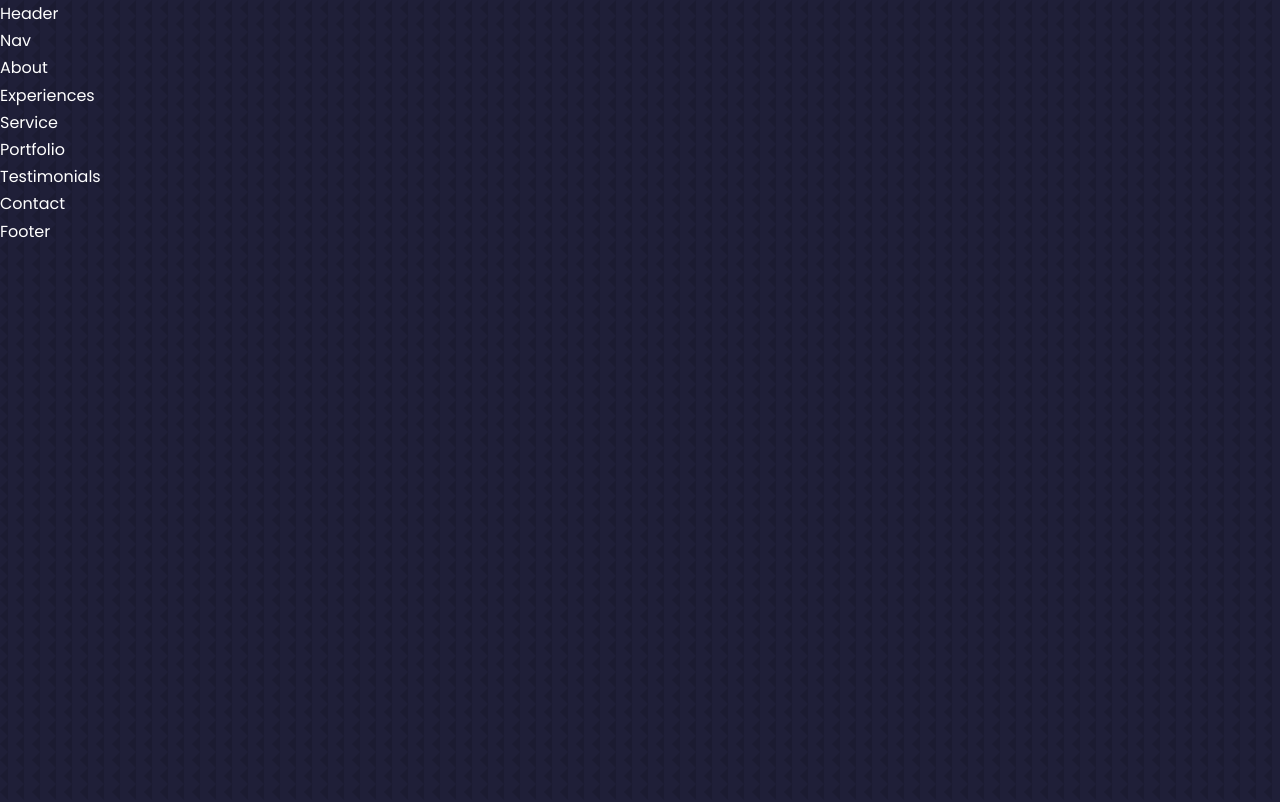
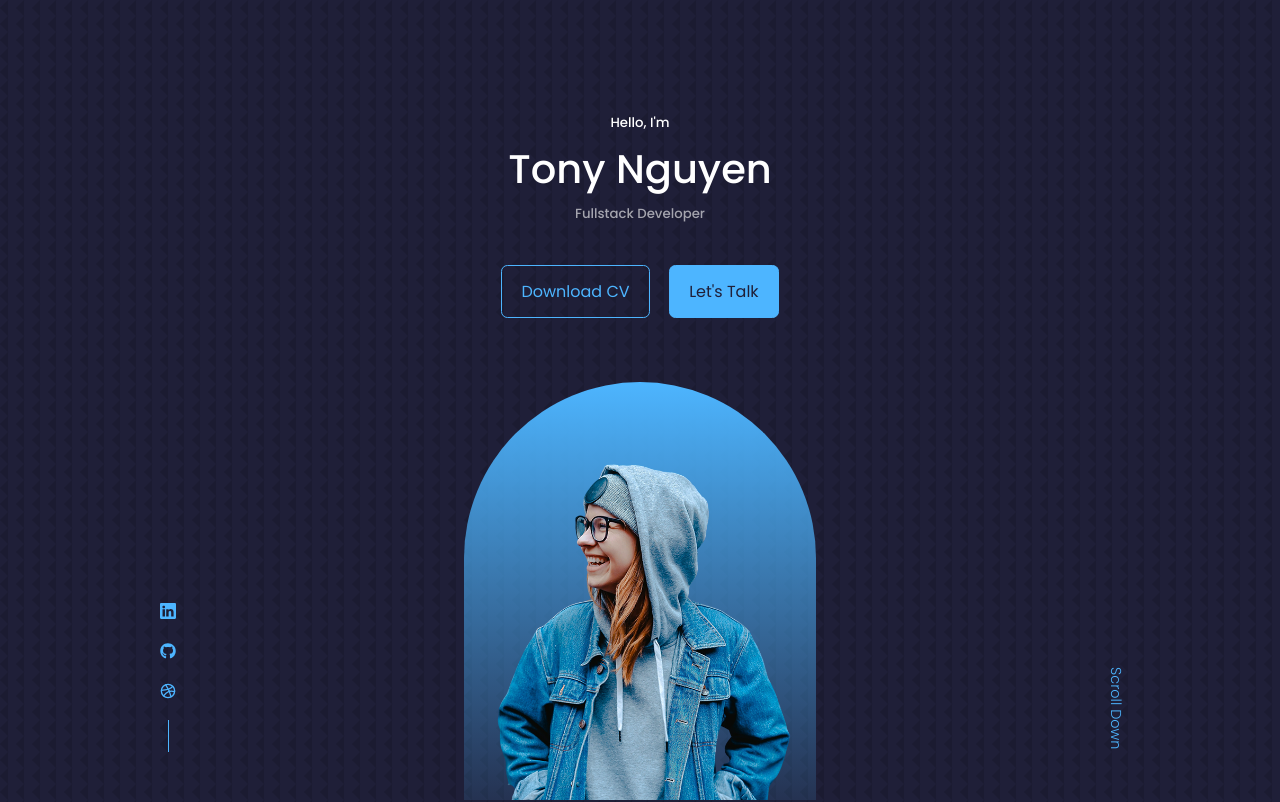
Before and after one commit to toannguyen3105/ytb-react-portfolio, a React (Create React App) app: page / in a window 1280 px wide. Shown: the top 802 px of the page. Built offline with nearby package versions, Linux system fonts and the light colour scheme.

Commit message:
Add header section

```diff
--- a/package.json
+++ b/package.json
@@ -8,6 +8,7 @@
     "@testing-library/user-event": "^13.5.0",
     "react": "^17.0.2",
     "react-dom": "^17.0.2",
+    "react-icons": "^4.3.1",
     "react-scripts": "5.0.0",
     "web-vitals": "^2.1.4"
   },
--- /dev/null
+++ b/src/components/header/CTA.jsx
@@ -0,0 +1,17 @@
+import React from "react";
+import CV from "../../assets/cv.pdf";
+
+const CTA = () => {
+  return (
+    <div className="cta">
+      <a href={CV} download className="btn">
+        Download CV
+      </a>
+      <a href="#contact" className="btn btn-primary">
+        Let's Talk
+      </a>
+    </div>
+  );
+};
+
+export default CTA;
--- a/src/components/header/Header.jsx
+++ b/src/components/header/Header.jsx
@@ -1,10 +1,29 @@
-import React from 'react';
+import React from "react";
+import CTA from "./CTA";
 import "./header.css";
+import ME from "../../assets/me.png";
+import HeaderSocials from "./HeaderSocials";
 
 const Header = () => {
   return (
-    <div>Header</div>
-  )
-}
+    <header>
+      <div className="container header__container">
+        <h5>Hello, I'm</h5>
+        <h1>Tony Nguyen</h1>
+        <h5 className="text-light">Fullstack Developer</h5>
+        <CTA />
+        <HeaderSocials />
 
-export default Header
+        <div className="me">
+          <img src={ME} alt="ME" />
+        </div>
+
+        <a href="#contact" className="scroll__down">
+          Scroll Down
+        </a>
+      </div>
+    </header>
+  );
+};
+
+export default Header;
--- /dev/null
+++ b/src/components/header/HeaderSocials.jsx
@@ -0,0 +1,22 @@
+import React from "react";
+import { BsLinkedin } from "react-icons/bs";
+import { FaGithub } from "react-icons/fa";
+import { FiDribbble } from "react-icons/fi";
+
+const HeaderSocials = () => {
+  return (
+    <div className="header__socials">
+      <a href="https://linkedin.com" target="__blank">
+        <BsLinkedin />
+      </a>
+      <a href="https://github.com" target="__blank">
+        <FaGithub />
+      </a>
+      <a href="https://dribbble.com" target="__blank">
+        <FiDribbble />
+      </a>
+    </div>
+  );
+};
+
+export default HeaderSocials;
--- a/src/components/header/header.css
+++ b/src/components/header/header.css
@@ -0,0 +1,60 @@
+header {
+  height: 100vh;
+  padding-top: 7rem;
+  overflow: hidden;
+}
+
+.header__container {
+  text-align: center;
+  height: 100%;
+  position: relative;
+}
+
+/***************** CTA *****************/
+.cta {
+  margin-top: 2.5rem;
+  display: flex;
+  gap: 1.2rem;
+  justify-content: center;
+}
+
+/***************** HEADER SOCIALS *****************/
+.header__socials {
+  display: flex;
+  flex-direction: column;
+  align-items: center;
+  gap: 0.8rem;
+  position: absolute;
+  left: 0;
+  bottom: 3rem;
+}
+
+.header__socials::after {
+  content: "";
+  width: 1px;
+  height: 2rem;
+  background: var(--color-primary);
+}
+
+/***************** ME *****************/
+.me {
+  background: linear-gradient(var(--color-primary), transparent);
+  width: 22rem;
+  height: 30rem;
+  position: absolute;
+  left: calc(50% - 11rem);
+  margin-top: 4rem;
+  border-radius: 12rem 12rem 0 0;
+  overflow: hidden;
+  padding: 5rem 1.5rem 1.5rem 1.5rem;
+}
+
+/***************** SCROLL DOWN *****************/
+.scroll__down {
+  position: absolute;
+  right: -2.3rem;
+  bottom: 5rem;
+  transform: rotate(90deg);
+  font-weight: 300;
+  font-size: 0.9rem;
+}
--- a/src/index.css
+++ b/src/index.css
@@ -18,9 +18,11 @@
   --color-white: #fff;
   --color-light: rgba(255, 255, 255, 0.6);
 
+  --transition: all 400ms ease;
+
   --container-width-lg: 75%;
   --container-width-md: 86%;
-  --container-width-ms: 90%;
+  --container-width-sm: 90%;
 }
 
 html {
@@ -78,5 +80,59 @@
 
 a {
   color: var(--color-primary);
-  transition: all 400ms ease;
+  transition: var(--transition);
 }
+
+a:hover {
+  color: var(--color-white);
+}
+
+.btn {
+  width: max-content;
+  display: inline-block;
+  color: var(--color-primary);
+  padding: 0.75rem 1.2rem;
+  border-radius: 0.4rem;
+  cursor: pointer;
+  border: 1px solid var(--color-primary);
+  transition: var(--transition);
+}
+
+.btn:hover {
+  background: var(--color-white);
+  color: var(--color-bg);
+  border-color: transparent;
+}
+
+.btn-primary {
+  background: var(--color-primary);
+  color: var(--color-bg);
+}
+
+img {
+  display: block;
+  width: 100%;
+  object-fit: cover;
+}
+
+/* ==================== MEDIA QUERIES (MEDIUM DEVICES) ====================*/
+@media screen and (max-width: 1024px) {
+  .container {
+    width: var(--container-width-md);
+  }
+
+  section {
+    margin-top: 6rem;
+  }
+}
+
+/* ==================== MEDIA QUERIES (SMALL DEVICES) ====================*/
+@media screen and (max-width: 1024px) {
+  .container {
+    width: var(--container-width-sm);
+  }
+
+  section > h2 {
+    margin-bottom: 2rem;
+  }
+}
```
Also changed, not shown: 1 other file (tests, documents, lock files or other folders).
